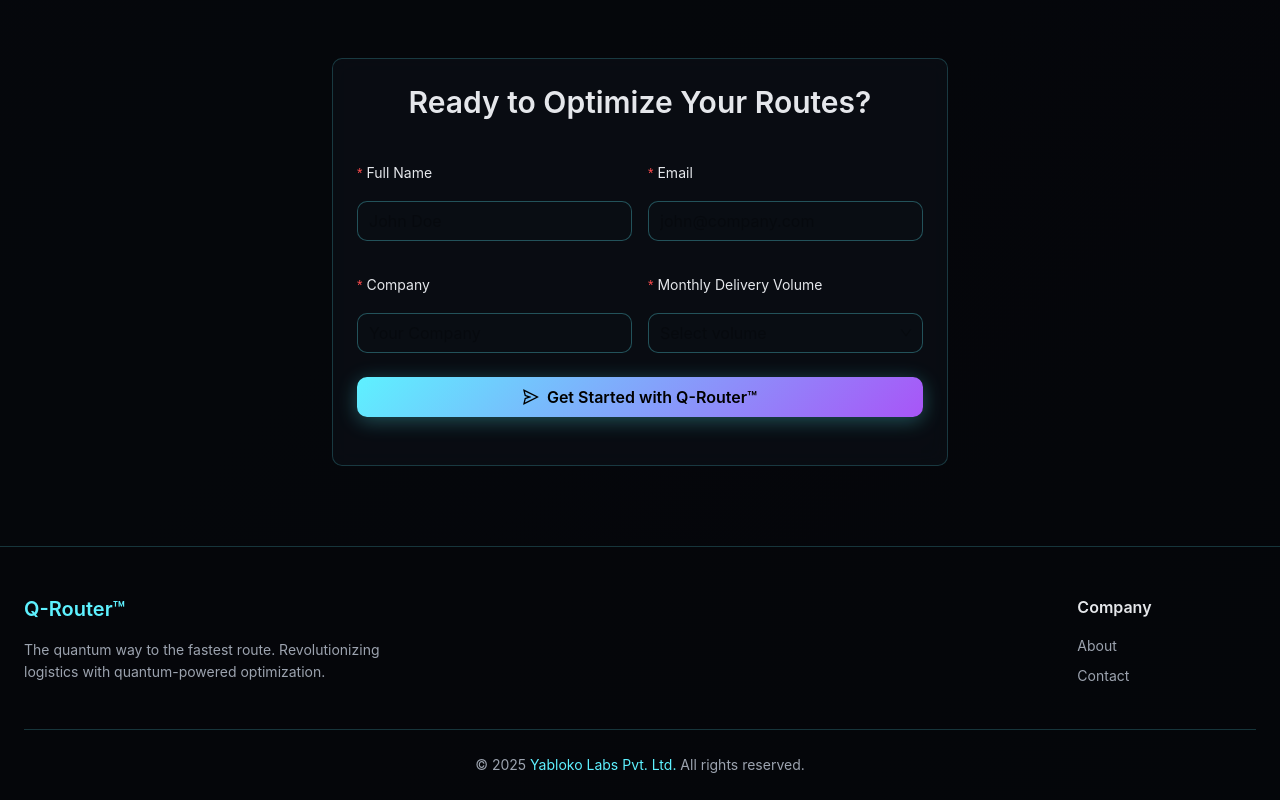
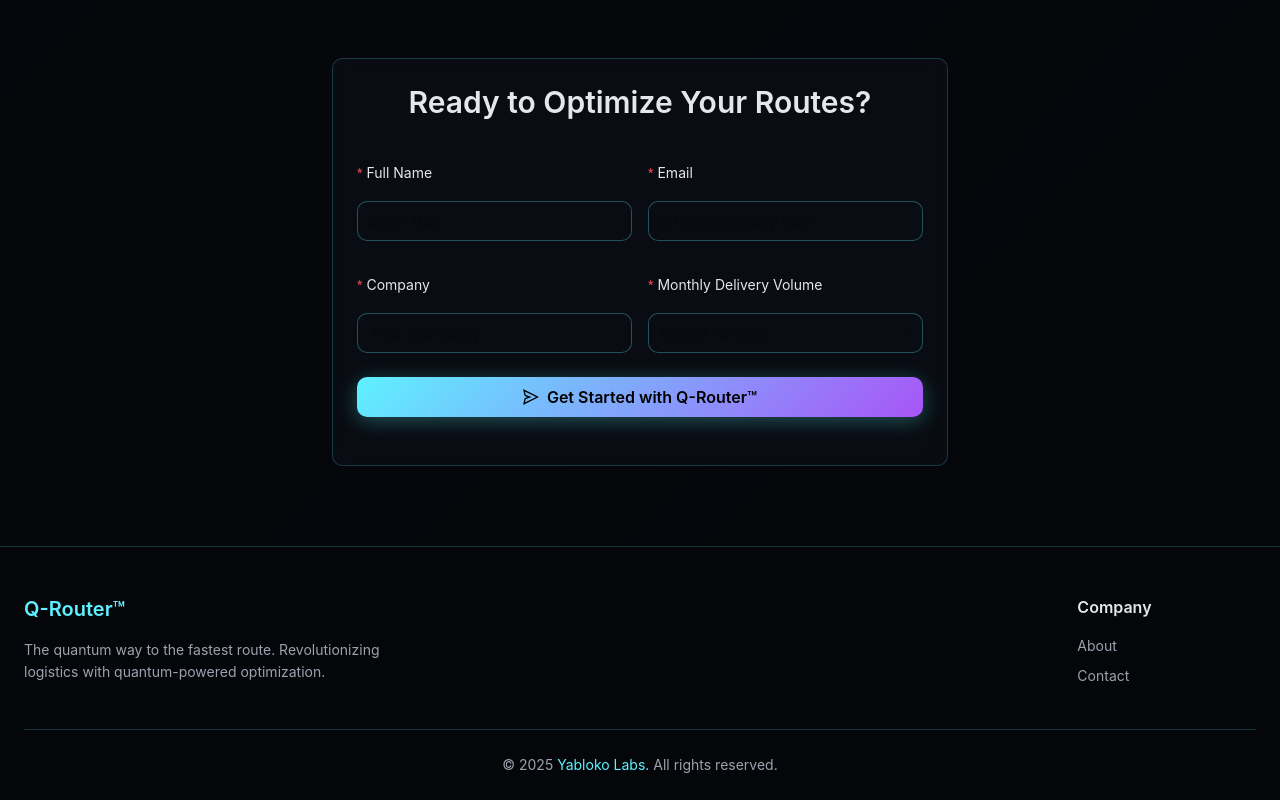
Before and after one commit to yablokolabs/q-router, a Next.js app in the folder q-router/: page / in a window 1280 px wide. Shown: the part 3619-4419 px from the top of the page. Built offline with nearby package versions, Linux system fonts and the light colour scheme; what @ant-design/nextjs-registry would draw is missing.

Commit message:
updated footer

```diff
--- a/q-router/src/app/page.tsx
+++ b/q-router/src/app/page.tsx
@@ -641,7 +641,7 @@
                 rel="noopener noreferrer"
                 style={{ color: '#5EF1FF' }}
               >
-                Yabloko Labs Pvt. Ltd.
+                Yabloko Labs.
               </a>
               {' '}All rights reserved.
             </Text>
```
